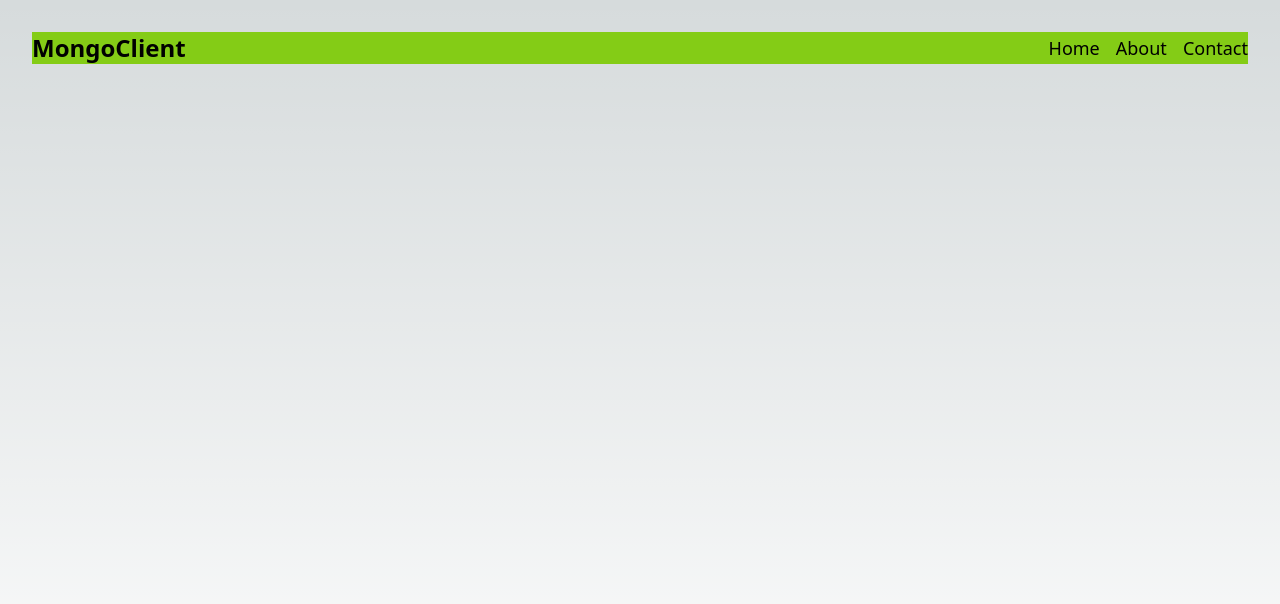
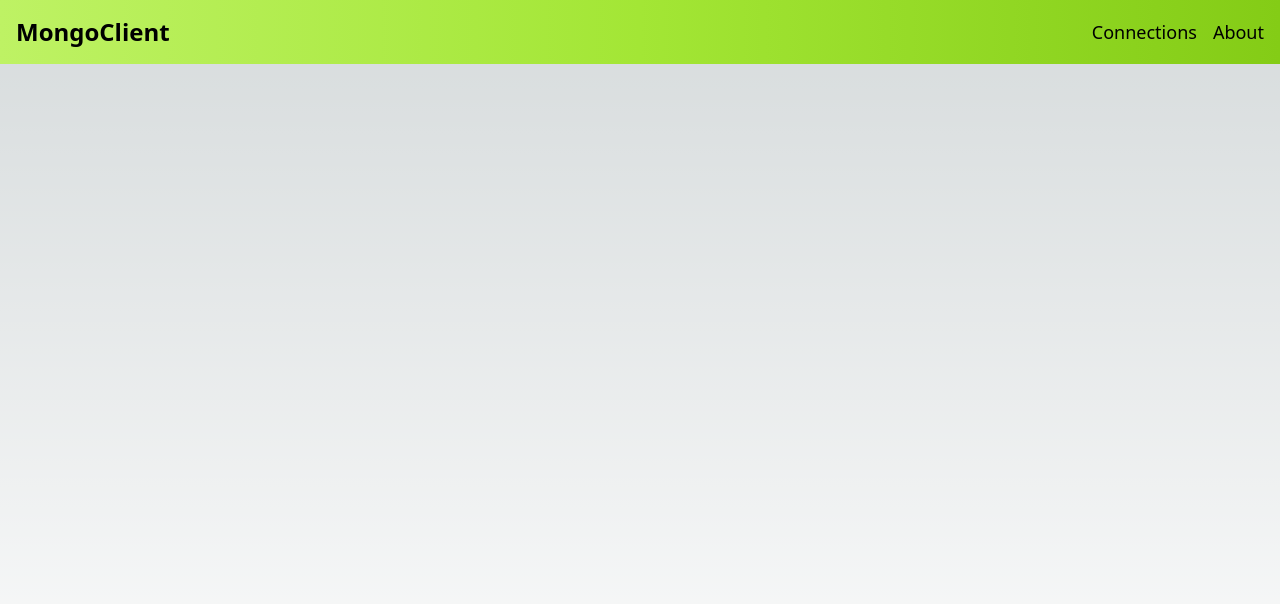
Before and after one commit to Leg3ndary/mongo-client, a Next.js app: page / in a window 1280 px wide. Shown: the top 604 px of the page. Built offline with nearby package versions, Linux system fonts and the light colour scheme.

Commit message:
Learning le components

```diff
--- a/src/pages/_app.tsx
+++ b/src/pages/_app.tsx
@@ -2,5 +2,5 @@ import '@/styles/globals.css'
 import type { AppProps } from 'next/app'
 
 export default function App({ Component, pageProps }: AppProps) {
-  return <Component {...pageProps} />
+    return <Component {...pageProps} />
 }
--- /dev/null
+++ b/src/pages/about.tsx
@@ -0,0 +1,3 @@
+export default function About() {
+  return <div>About</div>
+}
--- /dev/null
+++ b/src/pages/components/NavBar.tsx
@@ -0,0 +1,26 @@
+// React component for the navigation bar
+import React from 'react';
+
+const NavBar = () => {
+    return (<div className="flex flex-col items-center justify-center w-full h-full">
+        <nav className="flex items-center justify-between w-full bg-gradient-to-r from-lime-300 via-lime-400 to-lime-500 absolute p-4">
+            <a href="#" className="text-2xl font-bold">
+                MongoClient
+            </a>
+            <ul className="flex items-center space-x-4">
+                <li>
+                    <a href="#" className="text-lg font-medium">
+                        Connections
+                    </a>
+                </li>
+                <li>
+                    <a href="/about" className="text-lg font-medium">
+                        About
+                    </a>
+                </li>
+            </ul>
+        </nav>
+    </div>);
+}
+
+export default NavBar;
--- a/src/pages/index.tsx
+++ b/src/pages/index.tsx
@@ -1,32 +1,12 @@
 import { Inter } from 'next/font/google'
+import NavBar from './components/NavBar'
 
 const inter = Inter({ subsets: ['latin'] })
 
 export default function Home() {
-  return (
-    <main className="flex min-h-screen flex-col items-center justify-between p-0">
-      <nav className="flex items-center justify-between w-full bg-lime-500">
-        <a href="#" className="text-2xl font-bold">
-          MongoClient
-        </a>
-        <ul className="flex items-center space-x-4">
-          <li>
-            <a href="#" className="text-lg font-medium">
-              Home
-            </a>
-          </li>
-          <li>
-            <a href="#" className="text-lg font-medium">
-              About
-            </a>
-          </li>
-          <li>
-            <a href="#" className="text-lg font-medium">
-              Contact
-            </a>
-          </li>
-        </ul>
-      </nav>
-    </main>
-  )
+    return (
+        <main className="flex min-h-screen flex-col items-center justify-between p-0">
+            <NavBar />
+        </main>
+    )
 }
```
Also changed, not shown: src/pages/api/hello.ts (+4 -4 lines), src/pages/_document.tsx (indentation only).
